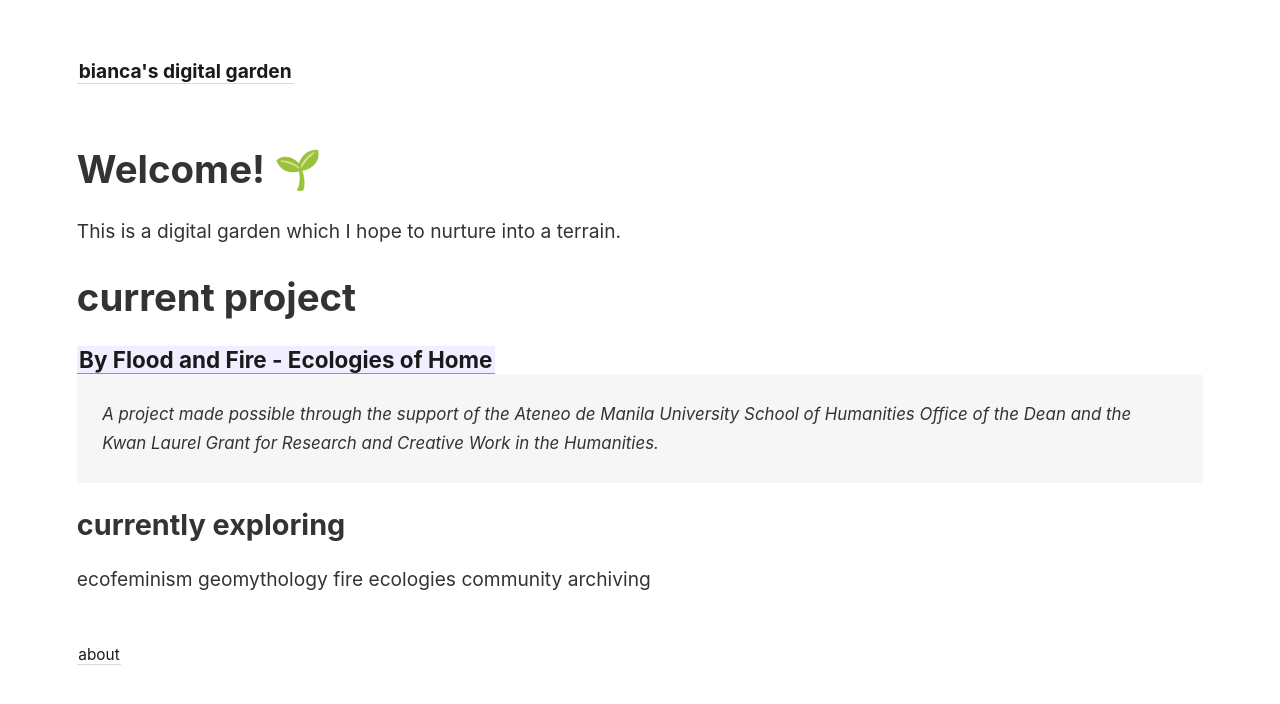
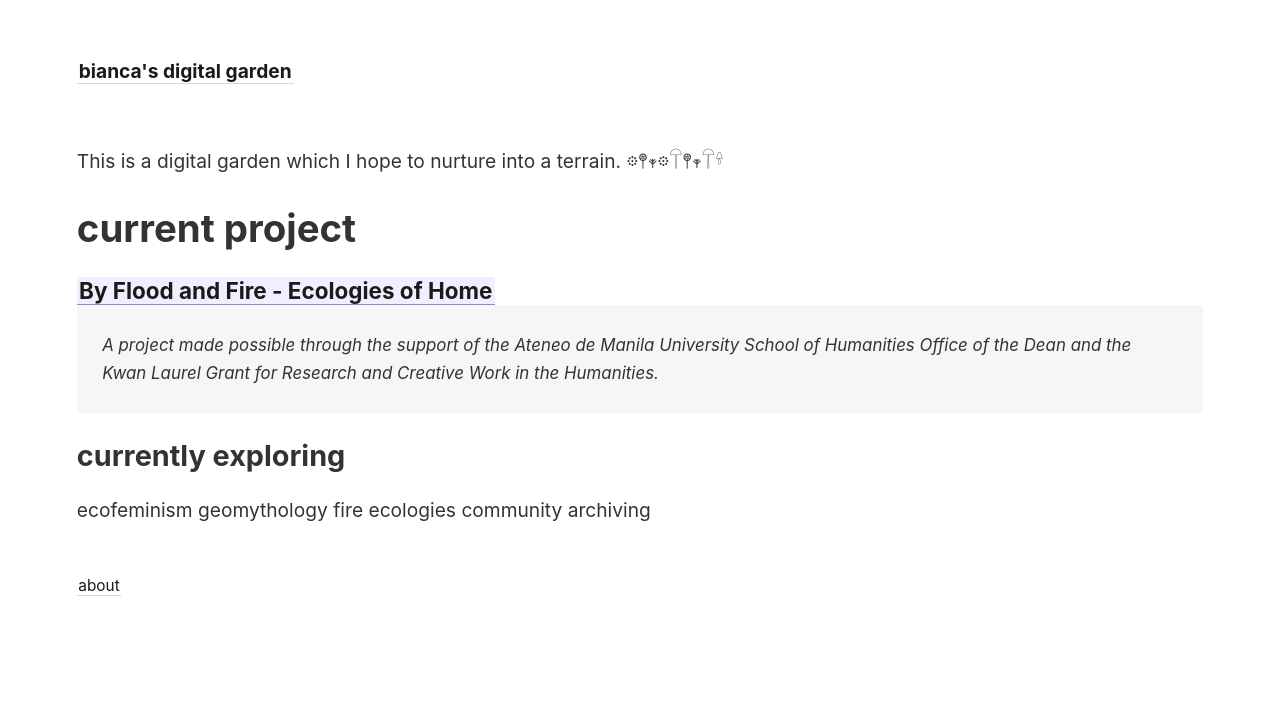
Before and after one commit to pbma-alat/digitalgarden, a Jekyll site: the page built from _pages/index.md, in a window 1280 px wide. Shown: the top 704 px of the page. Built offline with Jekyll 4.4.1, drawn with Linux system fonts in a browser that asks for light colours.

Commit message:
Update index.md

```diff
--- a/_pages/index.md
+++ b/_pages/index.md
@@ -5,9 +5,7 @@ id: home
 permalink: /
 ---
 
-# Welcome! 🌱
-
-This is a digital garden which I hope to nurture into a terrain.
+This is a digital garden which I hope to nurture into a terrain. 𖡼𖤣𖥧𖡼𓋼𖤣𖥧𓋼𓍊
 
 # current project
 
```
